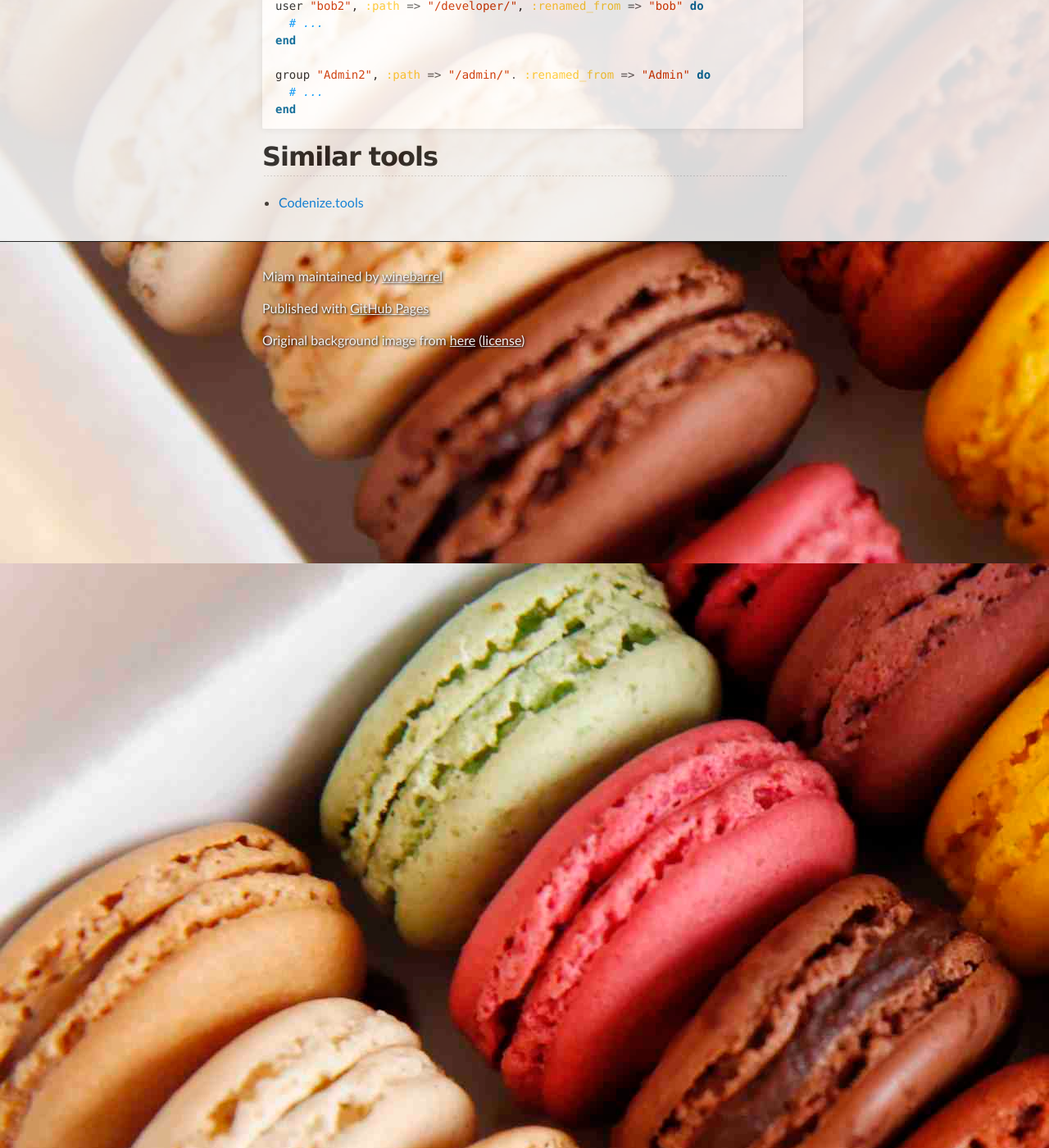
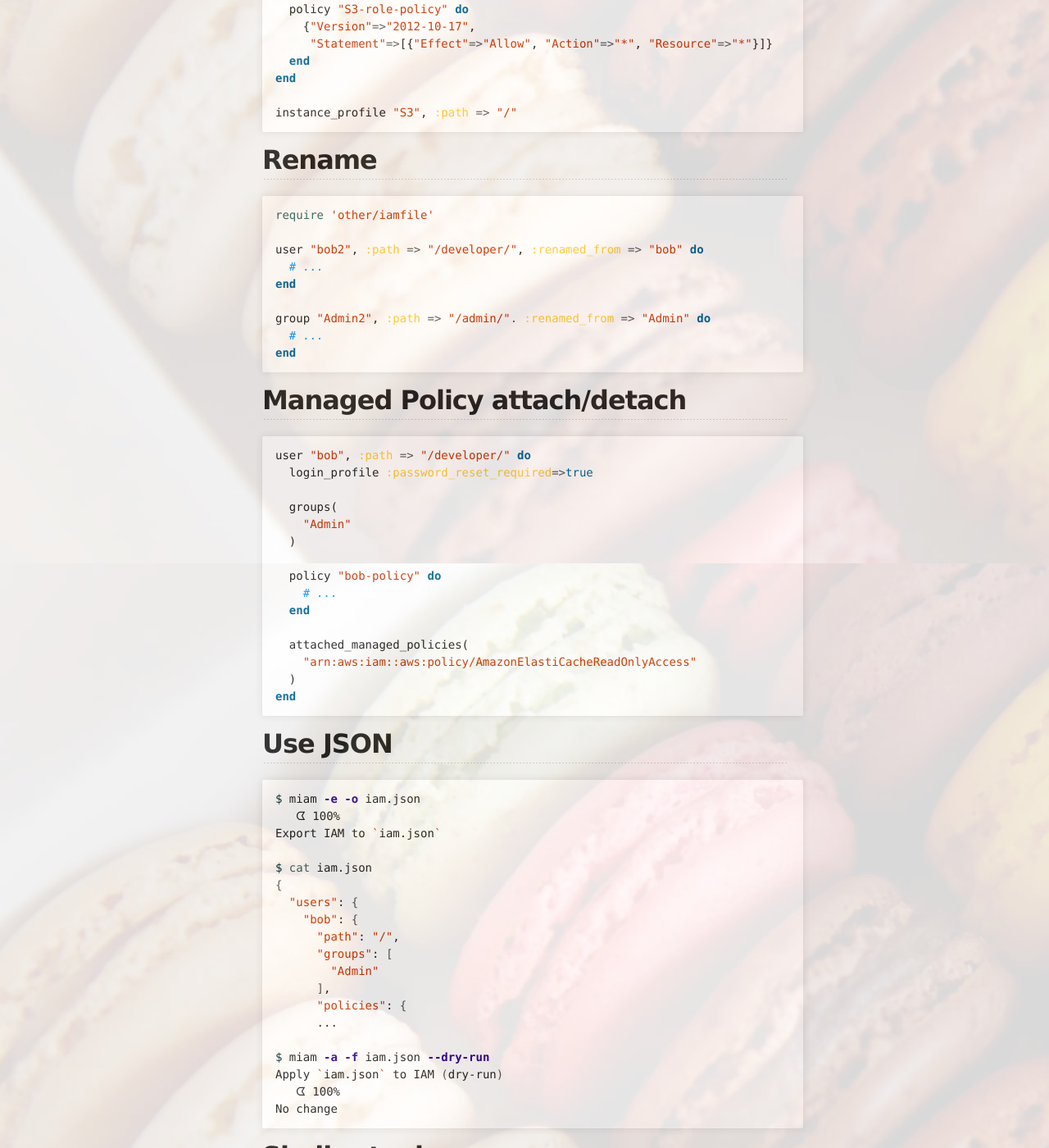
Before and after one commit to cookpad/miam, a Jekyll site: the page built from index.md, in a window 1280 px wide and 1400 px high, scrolled down 3312 px. Shown: the whole window at 82% size. Built offline with Jekyll 4.4.1, drawn with Linux system fonts in a browser that asks for light colours; some of the changed text lies outside the part shown.

Commit message:
Update index.md

```diff
--- a/index.md
+++ b/index.md
@@ -4,12 +4,15 @@ layout: default
 
 [![Gem Version](https://badge.fury.io/rb/miam.svg)](http://badge.fury.io/rb/miam)
 [![Build Status](https://travis-ci.org/winebarrel/miam.svg?branch=master)](https://travis-ci.org/winebarrel/miam)
-[![Coverage Status](https://img.shields.io/coveralls/winebarrel/miam.svg)](https://coveralls.io/r/winebarrel/miam?branch=master)
+[![Coverage Status](https://coveralls.io/repos/winebarrel/miam/badge.svg?branch=master)](https://coveralls.io/r/winebarrel/miam?branch=master)
 
 **Notice**
 
 * `>= 0.2.0`
   * Use [get_account_authorization_details](http://docs.aws.amazon.com/sdkforruby/api/Aws/IAM/Client.html#get_account_authorization_details-instance_method).
+* `>= 0.2.1`
+  * Support Managed Policy attach/detach
+  * Support JSON format
 
 ## Installation
 
@@ -84,6 +88,10 @@ user "bob", :path => "/developer/" do
         "Effect"=>"Allow",
         "Resource"=>"*"}]}
   end
+
+  attached_managed_policies(
+    # attached_managed_policy
+  )
 end
 
 user "mary", :path => "/staff/" do
@@ -112,6 +120,11 @@ user "mary", :path => "/staff/" do
         "Effect"=>"Allow",
         "Resource"=>"*"}]}
   end
+
+  attached_managed_policies(
+    "arn:aws:iam::aws:policy/AdministratorAccess",
+    "arn:aws:iam::123456789012:policy/my_policy"
+  )
 end
 
 group "Admin", :path => "/admin/" do
@@ -157,5 +170,49 @@ group "Admin2", :path => "/admin/". :renamed_from => "Admin" do
 end
 {% endhighlight %}
 
+## Managed Policy attach/detach
+
+{% highlight ruby %}
+user "bob", :path => "/developer/" do
+  login_profile :password_reset_required=>true
+
+  groups(
+    "Admin"
+  )
+
+  policy "bob-policy" do
+    # ...
+  end
+
+  attached_managed_policies(
+    "arn:aws:iam::aws:policy/AmazonElastiCacheReadOnlyAccess"
+  )
+end
+{% endhighlight %}
+
+## Use JSON
+
+{% highlight sh %}
+$ miam -e -o iam.json
+   ᗧ 100%
+Export IAM to `iam.json`
+
+$ cat iam.json
+{
+  "users": {
+    "bob": {
+      "path": "/",
+      "groups": [
+        "Admin"
+      ],
+      "policies": {
+      ...
+
+$ miam -a -f iam.json --dry-run
+Apply `iam.json` to IAM (dry-run)
+   ᗧ 100%
+No change
+{% endhighlight %}
+
 ## Similar tools
 * [Codenize.tools](http://codenize.tools/)
```
Also changed, not shown: other parts of index.md (+1 -0 lines).
